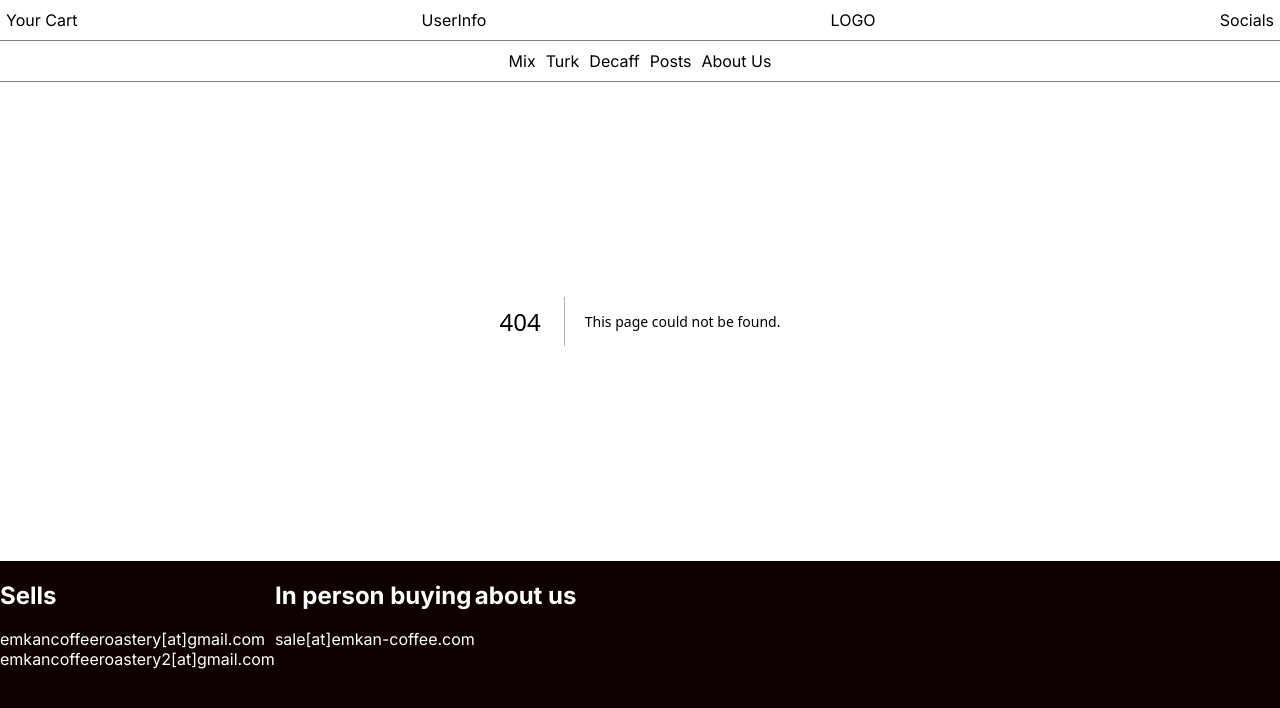
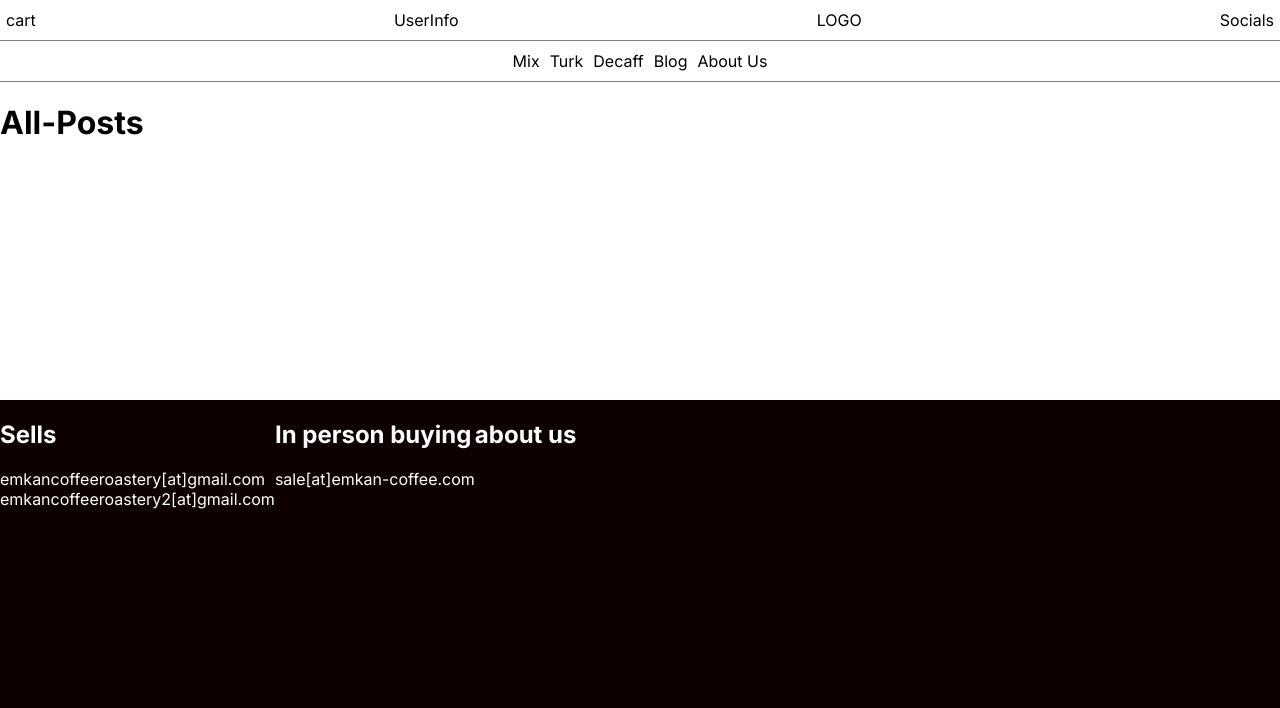
Before and after one commit to arminyahya/coffee-store, a Next.js app: page /Blog in a window 1280 px wide. Before the commit this address had no page. Shown: the top 708 px of the page. Built offline with nearby package versions, Linux system fonts and the light colour scheme.

Commit message:
add cart

```diff
--- /dev/null
+++ b/src/app/Blog/page.tsx
@@ -0,0 +1,5 @@
+
+
+export default function Blog() {
+    return <h1>All-Posts</h1>
+}
--- /dev/null
+++ b/src/app/_Components/cart.tsx
@@ -0,0 +1,17 @@
+"use client"
+import { useState } from "react"
+
+export default function Cart() {
+    const [showCart, setShowCart] = useState<boolean>(false)
+    return (
+        <>
+            <div onClick={() => setShowCart(prev => !prev)} >
+                cart
+            </div>
+            {showCart && <div className="cart">
+                Your Card
+            </div>}
+        </>
+    )
+
+}
--- a/src/app/_Components/header.tsx
+++ b/src/app/_Components/header.tsx
@@ -1,24 +1,21 @@
 import Link from 'next/link';
+import Cart from './cart';
 
 export default function Header({ }) {
     return (
 
         <div className="header">
             <div className="header-inner-top">
-                <div className="header-item">Your Cart</div>
+                <div className="header-item" ><Cart /></div>
                 <div className="header-item">UserInfo</div>
-                <div className="header-item">
-                    <Link href="/">
-                        LOGO
-                    </Link>
-                </div>
+                <div className="header-item"><Link href="/">LOGO</Link></div>
                 <div className="header-item">Socials</div>
             </div>
             <div className="header-inner-bottom">
                 <div className="header-item"><Link href="/Mix">Mix</Link></div>
                 <div className="header-item"><Link href="/Turk">Turk</Link></div>
                 <div className="header-item"><Link href="/Decaff">Decaff</Link></div>
-                <div className="header-item"><Link href="/Posts">Posts</Link></div>
+                <div className="header-item"><Link href="/Blog">Blog</Link></div>
                 <div className="header-item"><Link href="/About Us">About Us</Link></div>
             </div>
         </div>
--- a/src/app/globals.css
+++ b/src/app/globals.css
@@ -69,3 +69,11 @@ a {
 .product-item_title, .product_item_prize {
   text-align: center;
 }
+
+.cart{
+  background-color: gray;
+    position: absolute;
+    top: 80px;
+    height: 100%;
+    left: 0;
+}
```
